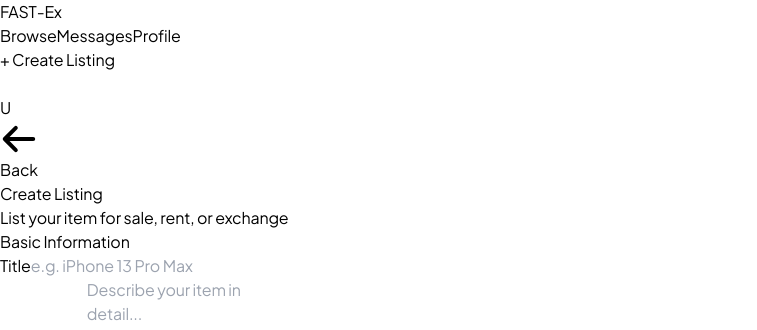
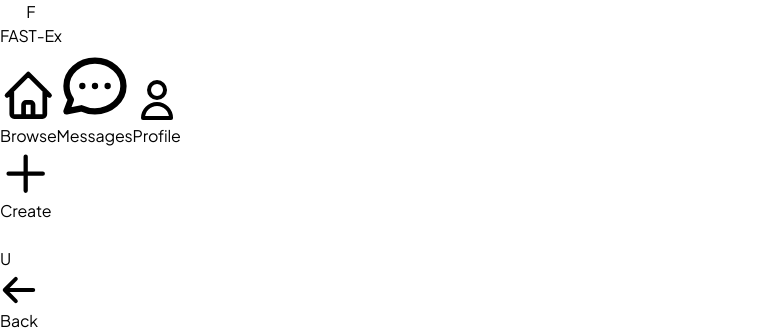
Before and after one commit to Ali-xyed/FAST-Ex, a React (Vite) app in the folder frontend/: page /create-listing in a window 1280 px wide. Shown: the top 330 px of the page, without its empty margins (0-757 px from the left). Built offline with nearby package versions, Linux system fonts and the light colour scheme; no server answers.

Commit message:
[Fronted] Navbar reproduced

```diff
--- a/frontend/src/components/Navbar/Navbar.jsx
+++ b/frontend/src/components/Navbar/Navbar.jsx
@@ -1,4 +1,4 @@
-import { useState } from 'react';
+import { useState, useEffect } from 'react';
 import { useNavigate, useLocation } from 'react-router-dom';
 import { useAuth } from '../../context/AuthContext';
 import NotificationDropdown from '../NotificationDropdown/NotificationDropdown';
@@ -9,6 +9,16 @@ const Navbar = () => {
   const { user, logout } = useAuth();
   const [showProfileMenu, setShowProfileMenu] = useState(false);
   const [showNotifications, setShowNotifications] = useState(false);
+  const [scrolled, setScrolled] = useState(false);
+
+  // Handle scroll effect
+  useEffect(() => {
+    const handleScroll = () => {
+      setScrolled(window.scrollY > 10);
+    };
+    window.addEventListener('scroll', handleScroll);
+    return () => window.removeEventListener('scroll', handleScroll);
+  }, []);
 
   const handleLogout = () => {
     logout();
@@ -17,97 +27,129 @@ const Navbar = () => {
 
   const isActive = (path) => location.pathname === path;
 
+  const navItems = [
+    { path: '/home', label: 'Browse', icon: 'M3 12l2-2m0 0l7-7 7 7M5 10v10a1 1 0 001 1h3m10-11l2 2m-2-2v10a1 1 0 01-1 1h-3m-6 0a1 1 0 001-1v-4a1 1 0 011-1h2a1 1 0 011 1v4a1 1 0 001 1m-6 0h6' },
+    { path: '/messages', label: 'Messages', icon: 'M8 12h.01M12 12h.01M16 12h.01M21 12c0 4.418-4.03 8-9 8a9.863 9.863 0 01-4.255-.949L3 20l1.395-3.72C3.512 15.042 3 13.574 3 12c0-4.418 4.03-8 9-8s9 3.582 9 8z' },
+    { path: '/profile', label: 'Profile', icon: 'M16 7a4 4 0 11-8 0 4 4 0 018 0zM12 14a7 7 0 00-7 7h14a7 7 0 00-7-7z' },
+  ];
+
+  if (user?.role === 'ADMIN') {
+    navItems.push({ path: '/admin', label: 'Admin', icon: 'M10.325 4.317c.426-1.756 2.924-1.756 3.35 0a1.724 1.724 0 002.573 1.066c1.543-.94 3.31.826 2.37 2.37a1.724 1.724 0 001.065 2.572c1.756.426 1.756 2.924 0 3.35a1.724 1.724 0 00-1.066 2.573c.94 1.543-.826 3.31-2.37 2.37a1.724 1.724 0 00-2.572 1.065c-.426 1.756-2.924 1.756-3.35 0a1.724 1.724 0 00-2.573-1.066c-1.543.94-3.31-.826-2.37-2.37a1.724 1.724 0 00-1.065-2.572c-1.756-.426-1.756-2.924 0-3.35a1.724 1.724 0 001.066-2.573c-.94-1.543.826-3.31 2.37-2.37.996.608 2.296.07 2.572-1.065z' });
+  }
+
   return (
-    <nav className="px-8 lg:px-20 py-4 border-b border-gray-100 bg-white sticky top-0 z-50">
-      <div className="max-w-7xl mx-auto flex items-center justify-between">
-        <div className="flex items-center gap-8">
-          <button onClick={() => navigate('/home')} className="text-3xl font-black tracking-tighter">
-            FAST<span className="text-gray-300 font-bold italic ml-0.5">-Ex</span>
+    <nav className={`px-6 lg:px-12 py-4 bg-white/80 backdrop-blur-xl sticky top-0 z-50 transition-all duration-300 ${
+      scrolled ? 'shadow-lg border-b border-gray-100' : 'border-b border-transparent'
+    }`}>
+      <div className="max-w-[1600px] mx-auto flex items-center justify-between">
+        {/* Logo */}
+        <button
+          onClick={() => navigate('/home')}
+          className="group flex items-center gap-3 transition-transform hover:scale-105"
+        >
+          <div className="w-10 h-10 bg-gradient-to-br from-black to-gray-700 rounded-xl flex items-center justify-center shadow-lg group-hover:shadow-xl transition-all">
+            <span className="text-white text-xl font-black">F</span>
+          </div>
+          <div className="hidden sm:block">
+            <span className="text-2xl font-black tracking-tight">FAST</span>
+            <span className="text-2xl font-light text-gray-400 italic">-Ex</span>
+          </div>
         </button>
 
-          <div className="hidden lg:flex items-center gap-1 bg-gray-50 p-1 rounded-xl">
+        {/* Navigation Pills */}
+        <div className="hidden lg:flex items-center gap-2 bg-gray-50/80 backdrop-blur-sm p-1.5 rounded-2xl border border-gray-200/50">
+          {navItems.map((item) => (
             <button
-              onClick={() => navigate('/home')}
-              className={`px-6 py-2 rounded-lg text-[11px] font-black uppercase tracking-widest transition-all ${isActive('/home') ? 'bg-white shadow-sm text-black' : 'text-gray-400 hover:text-gray-600'}`}
+              key={item.path}
+              onClick={() => navigate(item.path)}
+              className={`relative px-6 py-2.5 rounded-xl text-sm font-bold uppercase tracking-wider transition-all duration-300 flex items-center gap-2 ${
+                isActive(item.path)
+                  ? 'bg-white text-black shadow-md'
+                  : 'text-gray-500 hover:text-gray-700 hover:bg-white/50'
+              }`}
             >
-              Browse
+              <svg className="w-4 h-4" fill="none" stroke="currentColor" viewBox="0 0 24 24">
+                <path strokeLinecap="round" strokeLinejoin="round" strokeWidth="2" d={item.icon} />
+              </svg>
+              <span>{item.label}</span>
+              {isActive(item.path) && (
+                <div className="absolute bottom-0 left-1/2 -translate-x-1/2 w-1 h-1 bg-black rounded-full" />
+              )}
             </button>
-            <button
-              onClick={() => navigate('/messages')}
-              className={`px-6 py-2 rounded-lg text-[11px] font-black uppercase tracking-widest transition-all ${isActive('/messages') ? 'bg-white shadow-sm text-black' : 'text-gray-400 hover:text-gray-600'}`}
-            >
-              Messages
-            </button>
-            <button
-              onClick={() => navigate('/profile')}
-              className={`px-6 py-2 rounded-lg text-[11px] font-black uppercase tracking-widest transition-all ${isActive('/profile') ? 'bg-white shadow-sm text-black' : 'text-gray-400 hover:text-gray-600'}`}
-            >
-              Profile
-            </button>
-            {user?.role === 'ADMIN' && (
-              <button
-                onClick={() => navigate('/admin')}
-                className={`px-6 py-2 rounded-lg text-[11px] font-black uppercase tracking-widest transition-all ${isActive('/admin') ? 'bg-white shadow-sm text-black' : 'text-gray-400 hover:text-gray-600'}`}
-              >
-                Admin
-              </button>
-            )}
-          </div>
+          ))}
         </div>
 
-        <div className="flex items-center gap-4">
+        {/* Right Actions */}
+        <div className="flex items-center gap-3">
+          {/* Create Listing Button */}
           <button
             onClick={() => navigate('/create-listing')}
-            className="bg-black text-white px-6 py-2.5 rounded-full text-[11px] font-black uppercase tracking-widest hover:bg-gray-800 transition-all shadow-lg shadow-black/10"
+            className="group bg-gradient-to-r from-black to-gray-800 text-white px-6 py-3 rounded-xl text-xs font-black uppercase tracking-widest hover:shadow-xl transition-all duration-300 flex items-center gap-2"
           >
-            + Create Listing
+            <svg className="w-4 h-4 group-hover:rotate-90 transition-transform duration-300" fill="none" stroke="currentColor" viewBox="0 0 24 24">
+              <path strokeLinecap="round" strokeLinejoin="round" strokeWidth="2" d="M12 4v16m8-8H4" />
+            </svg>
+            <span className="hidden sm:inline">Create</span>
           </button>
 
+          {/* Notifications */}
           <div className="relative">
             <button
               onClick={() => setShowNotifications(!showNotifications)}
-              className="w-11 h-11 flex items-center justify-center rounded-xl bg-white border border-gray-100 hover:bg-gray-50 transition-all relative"
+              className="relative w-11 h-11 flex items-center justify-center rounded-xl bg-gray-50 border border-gray-200 hover:bg-gray-100 hover:border-gray-300 transition-all duration-300 group"
             >
-              <svg className="w-5 h-5 text-black" fill="currentColor" viewBox="0 0 20 20">
+              <svg className="w-5 h-5 text-gray-700 group-hover:scale-110 transition-transform" fill="currentColor" viewBox="0 0 20 20">
                 <path d="M10 2a6 6 0 00-6 6v3.586l-.707.707A1 1 0 004 14h12a1 1 0 00.707-1.707L16 11.586V8a6 6 0 00-6-6zM10 18a3 3 0 01-3-3h6a3 3 0 01-3 3z" />
               </svg>
-              <span className="absolute top-1 right-1 w-2 h-2 bg-red-500 rounded-full"></span>
+              <span className="absolute top-1.5 right-1.5 w-2 h-2 bg-red-500 rounded-full animate-pulse" />
             </button>
             {showNotifications && <NotificationDropdown onClose={() => setShowNotifications(false)} />}
           </div>
 
+          {/* Profile Menu */}
           <div className="relative">
             <button
               onClick={() => setShowProfileMenu(!showProfileMenu)}
-              className="w-11 h-11 rounded-full bg-black flex items-center justify-center border-2 border-white shadow-lg overflow-hidden"
+              className="w-11 h-11 rounded-xl bg-gradient-to-br from-black to-gray-700 flex items-center justify-center border-2 border-white shadow-lg hover:shadow-xl transition-all duration-300 overflow-hidden hover:scale-105"
             >
               {user?.imageUrl ? (
                 <img src={user.imageUrl} className="w-full h-full object-cover" alt="profile" />
               ) : (
-                <span className="text-white text-xs font-black">{(user?.name || 'U').charAt(0)}</span>
+                <span className="text-white text-sm font-black">{(user?.name || 'U').charAt(0)}</span>
               )}
             </button>
 
             {showProfileMenu && (
-              <div className="absolute right-0 top-14 w-56 bg-white border border-gray-100 rounded-2xl shadow-xl overflow-hidden">
-                <div className="p-4 border-b border-gray-50">
-                  <p className="text-sm font-black">{user?.name}</p>
-                  <p className="text-[10px] font-bold text-gray-400 uppercase tracking-wider">{user?.rollNo}</p>
-                  <div className="mt-2 flex items-center gap-2">
-                    <span className="text-[10px] font-bold text-gray-500">Reputation:</span>
-                    <span className="text-[11px] font-black text-black">{user?.reputationScore || 0}</span>
+              <div className="absolute right-0 top-14 w-64 bg-white border border-gray-200 rounded-2xl shadow-2xl overflow-hidden animate-fadeIn">
+                <div className="p-5 bg-gradient-to-br from-gray-50 to-white border-b border-gray-100">
+                  <p className="text-base font-black text-gray-900">{user?.name}</p>
+                  <p className="text-xs font-bold text-gray-400 uppercase tracking-wider mt-1">{user?.rollNo}</p>
+                  <div className="mt-3 flex items-center gap-3 bg-white px-3 py-2 rounded-lg border border-gray-200">
+                    <div className="w-8 h-8 bg-gradient-to-br from-yellow-400 to-orange-500 rounded-lg flex items-center justify-center">
+                      <span className="text-white text-sm font-black">★</span>
+                    </div>
+                    <div>
+                      <p className="text-xs font-bold text-gray-500">Reputation</p>
+                      <p className="text-lg font-black text-gray-900">{user?.reputationScore || 0}</p>
+                    </div>
                   </div>
                 </div>
                 <button
                   onClick={() => { navigate('/profile'); setShowProfileMenu(false); }}
-                  className="w-full px-4 py-3 text-left text-[11px] font-bold uppercase tracking-wider hover:bg-gray-50 transition-colors"
+                  className="w-full px-5 py-3 text-left text-sm font-bold hover:bg-gray-50 transition-colors flex items-center gap-3"
                 >
+                  <svg className="w-4 h-4 text-gray-400" fill="none" stroke="currentColor" viewBox="0 0 24 24">
+                    <path strokeLinecap="round" strokeLinejoin="round" strokeWidth="2" d="M16 7a4 4 0 11-8 0 4 4 0 018 0zM12 14a7 7 0 00-7 7h14a7 7 0 00-7-7z" />
+                  </svg>
                   My Profile
                 </button>
                 <button
                   onClick={handleLogout}
-                  className="w-full px-4 py-3 text-left text-[11px] font-bold uppercase tracking-wider text-red-500 hover:bg-red-50 transition-colors"
+                  className="w-full px-5 py-3 text-left text-sm font-bold text-red-600 hover:bg-red-50 transition-colors flex items-center gap-3 border-t border-gray-100"
                 >
+                  <svg className="w-4 h-4" fill="none" stroke="currentColor" viewBox="0 0 24 24">
+                    <path strokeLinecap="round" strokeLinejoin="round" strokeWidth="2" d="M17 16l4-4m0 0l-4-4m4 4H7m6 4v1a3 3 0 01-3 3H6a3 3 0 01-3-3V7a3 3 0 013-3h4a3 3 0 013 3v1" />
+                  </svg>
                   Logout
                 </button>
               </div>
```
Also changed, not shown: frontend/src/components/NotificationDropdown/NotificationDropdown.jsx (+4 -4 lines), frontend/src/pages/home.jsx (+5 -5 lines), frontend/src/pages/listingDetails.jsx (+9 -0 lines). Lines whose indentation alone changed are shown as unchanged.
